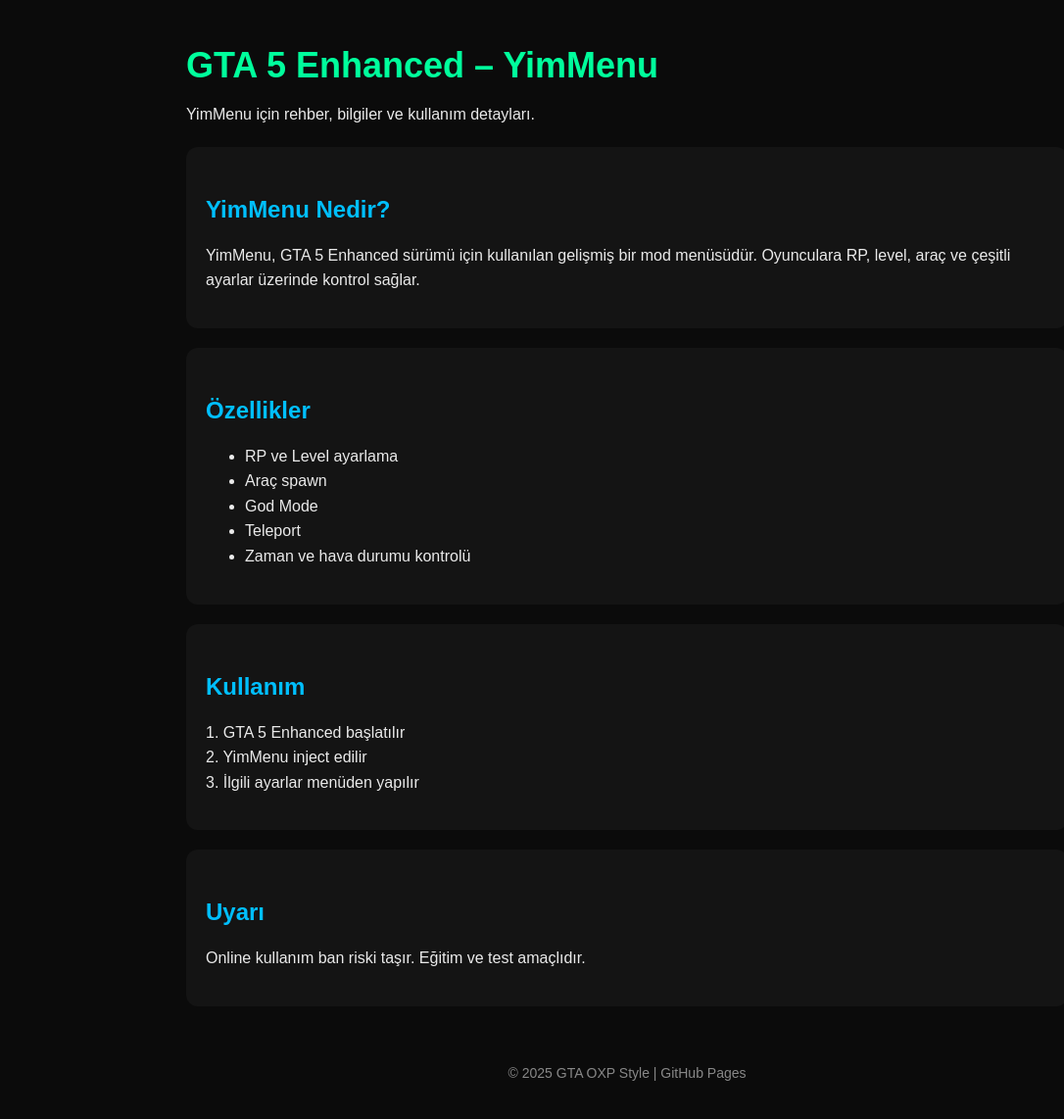
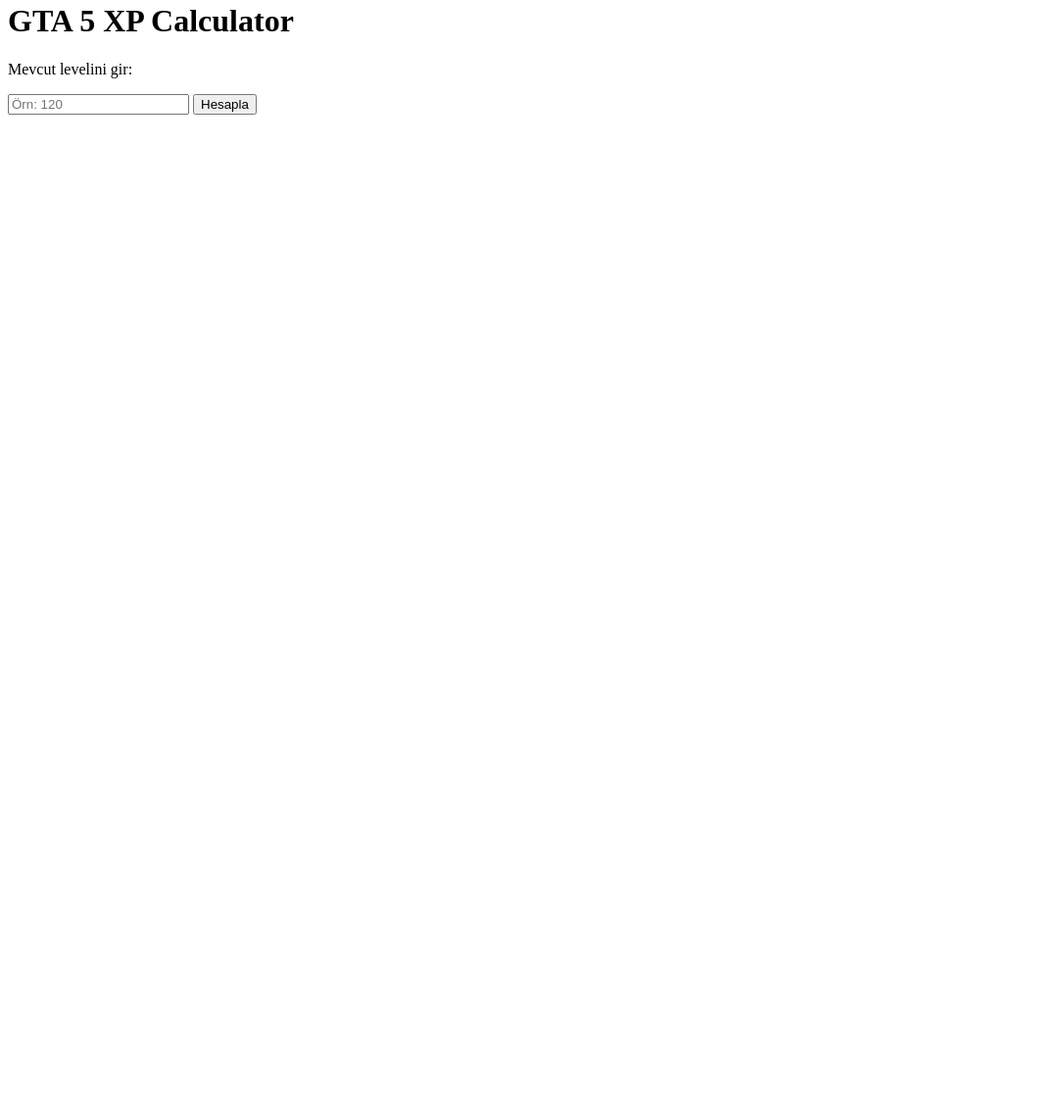
Before and after one commit to Ceznow/ceznow, a plain HTML site: page index.html in a window 1280 px wide. Shown: the part 18-1160 px from the top of the page at 98% size, without its empty margins (0-1086 px from the left). After the commit the page ends 800 px from the top, so only its background shows below. Drawn offline with Linux system fonts and the light colour scheme.

Commit message:
Update index.html

```diff
--- a/index.html
+++ b/index.html
@@ -2,100 +2,34 @@
 <html lang="tr">
 <head>
   <meta charset="UTF-8">
-  <title>GTA 5 YimMenu</title>
-  <meta name="viewport" content="width=device-width, initial-scale=1.0">
+  <title>GTA XP Calculator</title>
+</head>
+<body>
 
-  <style>
-    body {
-      margin: 0;
-      background: #0b0b0b;
-      color: #eaeaea;
-      font-family: Arial, Helvetica, sans-serif;
-    }
+<h1>GTA 5 XP Calculator</h1>
 
-    .container {
-      max-width: 900px;
-      margin: auto;
-      padding: 40px 20px;
-    }
+<p>Mevcut levelini gir:</p>
 
-    h1 {
-      color: #00ff9c;
-      font-size: 36px;
-      margin-bottom: 10px;
-    }
+<input type="number" id="level" placeholder="Örn: 120">
+<button onclick="hesapla()">Hesapla</button>
 
-    h2 {
-      color: #00bfff;
-      margin-top: 30px;
-    }
+<p id="sonuc"></p>
 
-    p, li {
-      font-size: 16px;
-      line-height: 1.6;
-    }
+<script>
+function hesapla() {
+  var level = document.getElementById("level").value;
 
-    .box {
-      background: #141414;
-      padding: 20px;
-      border-radius: 12px;
-      margin-top: 20px;
-    }
+  if (level === "" || level < 1) {
+    document.getElementById("sonuc").innerText = "Geçerli bir level gir.";
+    return;
+  }
 
-    .footer {
-      margin-top: 60px;
-      font-size: 14px;
-      color: #888;
-      text-align: center;
-    }
-  </style>
-</head>
+  var xp = Math.floor(level * level * 50);
 
-<body>
-  <div class="container">
+  document.getElementById("sonuc").innerText =
+    level + ". level için tahmini XP: " + xp;
+}
+</script>
 
-    <h1>GTA 5 Enhanced – YimMenu</h1>
-    <p>YimMenu için rehber, bilgiler ve kullanım detayları.</p>
-
-    <div class="box">
-      <h2>YimMenu Nedir?</h2>
-      <p>
-        YimMenu, GTA 5 Enhanced sürümü için kullanılan gelişmiş bir mod menüsüdür.
-        Oyunculara RP, level, araç ve çeşitli ayarlar üzerinde kontrol sağlar.
-      </p>
-    </div>
-
-    <div class="box">
-      <h2>Özellikler</h2>
-      <ul>
-        <li>RP ve Level ayarlama</li>
-        <li>Araç spawn</li>
-        <li>God Mode</li>
-        <li>Teleport</li>
-        <li>Zaman ve hava durumu kontrolü</li>
-      </ul>
-    </div>
-
-    <div class="box">
-      <h2>Kullanım</h2>
-      <p>
-        1. GTA 5 Enhanced başlatılır<br>
-        2. YimMenu inject edilir<br>
-        3. İlgili ayarlar menüden yapılır
-      </p>
-    </div>
-
-    <div class="box">
-      <h2>Uyarı</h2>
-      <p>
-        Online kullanım ban riski taşır. Eğitim ve test amaçlıdır.
-      </p>
-    </div>
-
-    <div class="footer">
-      © 2025 GTA OXP Style | GitHub Pages
-    </div>
-
-  </div>
 </body>
 </html>
```
